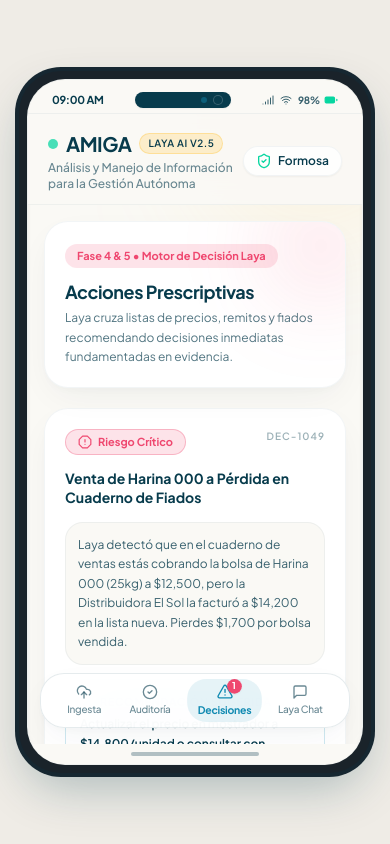
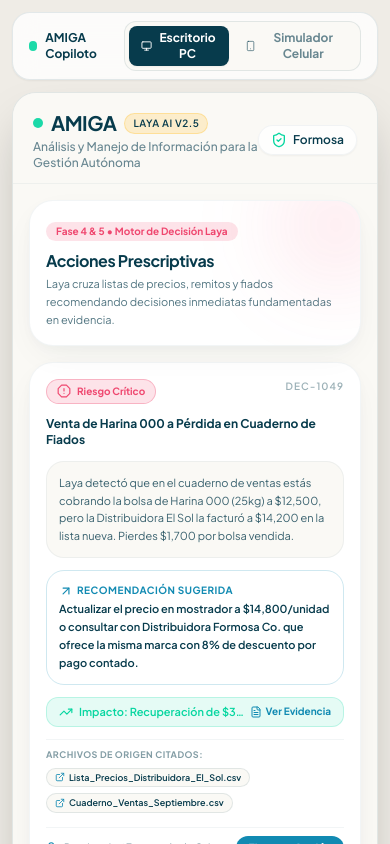
Before and after one commit to tinag1144/hackathon-amiga, a React (Vite) app in the folder frontend/: page / in a window 390 px wide. Shown: the top 844 px of the page. Built offline with nearby package versions, Linux system fonts and the light colour scheme.

Commit message:
feat: soporte dual de vista responsiva (Escritorio PC Fullscreen con Grid y Simulador de Smartphone)

```diff
--- a/frontend/src/components/Audit/DataAuditView.tsx
+++ b/frontend/src/components/Audit/DataAuditView.tsx
@@ -19,20 +19,20 @@ export const DataAuditView: React.FC<DataAuditViewProps> = ({ audits }) => {
   return (
     <div className="space-y-4 pb-20">
       {/* Editorial Header */}
-      <div className="bg-white rounded-3xl p-4 shadow-editorial border border-[#073b4c]/5">
+      <div className="bg-white rounded-3xl p-4 sm:p-5 shadow-editorial border border-[#073b4c]/5">
         <span className="inline-block px-2.5 py-0.5 bg-[#06d6a0]/20 text-[#073b4c] text-[10px] font-bold rounded-full mb-2">
           Fase 2 & 3 • Auditoría y Limpieza
         </span>
-        <h2 className="text-base font-bold text-[#073b4c] tracking-tight">
+        <h2 className="text-base sm:text-lg font-bold text-[#073b4c] tracking-tight">
           Calidad de Información
         </h2>
-        <p className="text-[11px] text-[#073b4c]/70 mt-0.5 leading-relaxed">
+        <p className="text-[11px] sm:text-xs text-[#073b4c]/70 mt-0.5 leading-relaxed max-w-2xl">
           AMIGA evalúa la frescura, imputa celdas vacías con valores promedio justos y aísla anomalías de precios.
         </p>
       </div>
 
       {/* Filter Tabs */}
-      <div className="flex items-center gap-1 bg-white p-1 rounded-2xl border border-[#073b4c]/5 shadow-sm text-[11px] font-semibold">
+      <div className="flex items-center gap-1 bg-white p-1 rounded-2xl border border-[#073b4c]/5 shadow-sm text-[11px] font-semibold max-w-md">
         <button
           onClick={() => setFilter('all')}
           className={`flex-1 py-1.5 px-2 rounded-xl transition-all ${
@@ -59,14 +59,15 @@ export const DataAuditView: React.FC<DataAuditViewProps> = ({ audits }) => {
         </button>
       </div>
 
-      {/* Tarjetas de Auditoría por Documento */}
-      <div className="space-y-3">
+      {/* Tarjetas de Auditoría por Documento (Grid 1 o 2 cols) */}
+      <div className="grid grid-cols-1 md:grid-cols-2 gap-3">
         {filteredAudits.map((audit) => (
           <div
             key={audit.asset_id}
             onClick={() => setSelectedAudit(audit)}
-            className="bg-white rounded-3xl p-4 shadow-editorial border border-[#073b4c]/5 hover:shadow-editorial-hover transition-all duration-200 cursor-pointer space-y-3"
+            className="bg-white rounded-3xl p-4 shadow-editorial border border-[#073b4c]/5 hover:shadow-editorial-hover transition-all duration-200 cursor-pointer flex flex-col justify-between space-y-3"
           >
+            <div className="space-y-2.5">
               <div className="flex items-start justify-between gap-2">
                 <div className="flex items-center gap-2.5 min-w-0 flex-1">
                   <div className="w-8 h-8 rounded-2xl bg-[#06d6a0]/15 flex items-center justify-center text-[#06d6a0] shrink-0">
@@ -119,13 +120,14 @@ export const DataAuditView: React.FC<DataAuditViewProps> = ({ audits }) => {
                 </div>
               )}
             </div>
+          </div>
         ))}
       </div>
 
       {/* Modal Inspector de Auditoría */}
       {selectedAudit && (
         <div className="fixed inset-0 z-50 bg-[#073b4c]/60 backdrop-blur-sm flex items-center justify-center p-4">
-          <div className="bg-white rounded-3xl p-4 max-w-xs w-full shadow-editorial border border-[#073b4c]/10 animate-in fade-in zoom-in duration-200">
+          <div className="bg-white rounded-3xl p-4 max-w-sm w-full shadow-editorial border border-[#073b4c]/10 animate-in fade-in zoom-in duration-200">
             <div className="flex items-center justify-between mb-2">
               <span className="text-[9px] font-bold uppercase tracking-wider text-[#06d6a0] bg-[#06d6a0]/15 px-2 py-0.5 rounded-full">
                 Diagnóstico de Limpieza (Fase 2)
--- a/frontend/src/components/Decisions/DecisionFeed.tsx
+++ b/frontend/src/components/Decisions/DecisionFeed.tsx
@@ -55,23 +55,23 @@ export const DecisionFeed: React.FC<DecisionFeedProps> = ({ decisions, onSelectC
   };
 
   return (
-    <div className="space-y-5 pb-24">
+    <div className="space-y-4 pb-20">
       {/* Editorial Header */}
-      <div className="bg-white rounded-3xl p-5 shadow-editorial border border-[#073b4c]/5 relative overflow-hidden">
+      <div className="bg-white rounded-3xl p-4 sm:p-6 shadow-editorial border border-[#073b4c]/5 relative overflow-hidden">
         <div className="absolute top-0 right-0 w-32 h-32 bg-[#ef476f]/10 rounded-full blur-2xl -mr-10 -mt-10" />
-        <span className="inline-block px-3 py-1 bg-[#ef476f]/15 text-[#ef476f] text-[11px] font-bold rounded-full mb-2.5">
+        <span className="inline-block px-2.5 py-0.5 bg-[#ef476f]/15 text-[#ef476f] text-[10px] font-bold rounded-full mb-2">
           Fase 4 & 5 • Motor de Decisión Laya
         </span>
-        <h2 className="text-lg font-bold text-[#073b4c] tracking-tight">
+        <h2 className="text-base sm:text-lg font-bold text-[#073b4c] tracking-tight">
           Acciones Prescriptivas
         </h2>
-        <p className="text-xs text-[#073b4c]/70 mt-0.5 leading-relaxed">
+        <p className="text-[11px] sm:text-xs text-[#073b4c]/70 mt-0.5 leading-relaxed max-w-2xl">
           Laya cruza listas de precios, remitos y fiados recomendando decisiones inmediatas fundamentadas en evidencia.
         </p>
       </div>
 
-      {/* Feed de Tarjetas Prescriptivas */}
-      <div className="space-y-4">
+      {/* Feed de Tarjetas Prescriptivas Grid (Mobile 1 col, Desktop 2 cols) */}
+      <div className="grid grid-cols-1 md:grid-cols-2 gap-4">
         {decisions.map((dec) => {
           const isResolved = !!resolvedIds[dec.id];
           const badge = getBadgeStyle(dec.nivel_alerta, isResolved);
@@ -80,13 +80,14 @@ export const DecisionFeed: React.FC<DecisionFeedProps> = ({ decisions, onSelectC
           return (
             <div
               key={dec.id}
-              className={`bg-white rounded-3xl p-5 shadow-editorial border transition-all duration-300 space-y-3.5 ${
+              className={`bg-white rounded-3xl p-4 sm:p-5 shadow-editorial border transition-all duration-300 flex flex-col justify-between space-y-3.5 ${
                 isResolved ? 'border-[#06d6a0]/40 bg-[#06d6a0]/5' : 'border-[#073b4c]/5 hover:shadow-editorial-hover'
               }`}
             >
+              <div className="space-y-3">
                 {/* Header de Alerta */}
                 <div className="flex items-start justify-between gap-3">
-                <span className={`inline-flex items-center gap-1.5 px-3 py-1 text-[11px] font-bold rounded-full border ${badge.bg} ${badge.text} ${badge.border}`}>
+                  <span className={`inline-flex items-center gap-1.5 px-2.5 py-1 text-[10px] font-bold rounded-full border ${badge.bg} ${badge.text} ${badge.border}`}>
                     <BadgeIcon className="w-3.5 h-3.5" />
                     {badge.label}
                   </span>
@@ -96,67 +97,68 @@ export const DecisionFeed: React.FC<DecisionFeedProps> = ({ decisions, onSelectC
                 </div>
 
                 {/* Título */}
-              <h3 className={`text-sm font-bold text-[#073b4c] leading-snug ${isResolved ? 'line-through opacity-70' : ''}`}>
+                <h3 className={`text-xs sm:text-sm font-bold text-[#073b4c] leading-snug ${isResolved ? 'line-through opacity-70' : ''}`}>
                   {dec.titulo}
                 </h3>
 
                 {/* Panorama Interpretado */}
-              <p className="text-xs text-[#073b4c]/80 leading-relaxed bg-[#FAF9F5] p-3 rounded-2xl border border-[#073b4c]/5">
+                <p className="text-[11px] text-[#073b4c]/80 leading-relaxed bg-[#FAF9F5] p-3 rounded-2xl border border-[#073b4c]/5">
                   {dec.descripcion_panorama}
                 </p>
 
                 {/* Recomendación Práctica */}
-              <div className="bg-[#118ab2]/8 p-3.5 rounded-2xl border border-[#118ab2]/20">
-                <h4 className="text-[11px] font-bold text-[#118ab2] uppercase tracking-wider mb-1 flex items-center gap-1.5">
+                <div className="bg-[#118ab2]/8 p-3 rounded-2xl border border-[#118ab2]/20">
+                  <h4 className="text-[10px] font-bold text-[#118ab2] uppercase tracking-wider mb-0.5 flex items-center gap-1">
                     <ArrowUpRight className="w-3.5 h-3.5 text-[#118ab2]" /> Recomendación Sugerida
                   </h4>
-                <p className="text-xs font-semibold text-[#073b4c] leading-relaxed">
+                  <p className="text-[11px] font-semibold text-[#073b4c] leading-relaxed">
                     {dec.recomendacion_practica}
                   </p>
                 </div>
 
                 {/* Impacto Estimado */}
-              <div className="flex items-center justify-between text-xs font-semibold text-[#06d6a0] bg-[#06d6a0]/10 px-3 py-2 rounded-xl border border-[#06d6a0]/20">
-                <div className="flex items-center gap-1.5">
-                  <TrendingUp className="w-4 h-4 shrink-0 text-[#06d6a0]" />
-                  <span>Impacto: {dec.impacto_estimado}</span>
+                <div className="flex items-center justify-between text-[11px] font-semibold text-[#06d6a0] bg-[#06d6a0]/10 px-3 py-1.5 rounded-xl border border-[#06d6a0]/20">
+                  <div className="flex items-center gap-1.5 min-w-0 flex-1">
+                    <TrendingUp className="w-3.5 h-3.5 shrink-0 text-[#06d6a0]" />
+                    <span className="truncate">Impacto: {dec.impacto_estimado}</span>
                   </div>
                   <button
                     onClick={() => setActiveEvidenceModal(dec)}
-                  className="text-[11px] font-bold text-[#118ab2] hover:underline flex items-center gap-1"
+                    className="shrink-0 text-[10px] font-bold text-[#118ab2] hover:underline flex items-center gap-1"
                   >
-                  <FileText className="w-3.5 h-3.5" /> Ver Evidencia
+                    <FileText className="w-3 h-3" /> Ver Evidencia
                   </button>
                 </div>
 
                 {/* Evidencia y Citas trazables */}
-              <div className="pt-2 border-t border-[#073b4c]/5 space-y-2">
-                <span className="text-[10px] font-bold text-[#073b4c]/50 uppercase tracking-wider block">
+                <div className="pt-2 border-t border-[#073b4c]/5 space-y-1.5">
+                  <span className="text-[9px] font-bold text-[#073b4c]/50 uppercase tracking-wider block">
                     Archivos de Origen Citados:
                   </span>
-                <div className="flex flex-wrap gap-2">
+                  <div className="flex flex-wrap gap-1.5">
                     {dec.archivos_citados.map((doc, idx) => (
                       <button
                         key={idx}
                         onClick={() => onSelectCitation && onSelectCitation(doc)}
-                      className="inline-flex items-center gap-1 text-[10px] font-semibold bg-[#FAF9F5] hover:bg-[#ffd166]/30 text-[#073b4c] px-2.5 py-1 rounded-xl border border-[#073b4c]/10 transition-colors shadow-chip"
+                        className="inline-flex items-center gap-1 text-[9px] font-semibold bg-[#FAF9F5] hover:bg-[#ffd166]/30 text-[#073b4c] px-2 py-0.5 rounded-xl border border-[#073b4c]/10 transition-colors"
                       >
-                      <ExternalLink className="w-3 h-3 text-[#118ab2]" />
+                        <ExternalLink className="w-2.5 h-2.5 text-[#118ab2]" />
                         {doc}
                       </button>
                     ))}
                   </div>
                 </div>
+              </div>
 
               {/* Botón interactivo de resolución */}
               <div className="pt-2 flex items-center justify-between gap-2 border-t border-[#073b4c]/5">
-                <div className="flex items-center gap-1 text-[11px] text-[#073b4c]/60 font-medium">
-                  <UserCheck className="w-3.5 h-3.5 text-[#118ab2]" /> {dec.responsable_accion}
+                <div className="flex items-center gap-1 text-[10px] text-[#073b4c]/60 font-medium truncate">
+                  <UserCheck className="w-3.5 h-3.5 text-[#118ab2] shrink-0" /> {dec.responsable_accion}
                 </div>
 
                 <button
                   onClick={() => toggleResolve(dec.id)}
-                  className={`px-3.5 py-1.5 rounded-xl text-xs font-bold transition-all shadow-sm flex items-center gap-1.5 ${
+                  className={`shrink-0 px-3 py-1 rounded-xl text-[11px] font-bold transition-all shadow-sm flex items-center gap-1 ${
                     isResolved
                       ? 'bg-[#06d6a0] text-white'
                       : 'bg-[#118ab2] hover:bg-[#073b4c] text-white'
@@ -179,7 +181,7 @@ export const DecisionFeed: React.FC<DecisionFeedProps> = ({ decisions, onSelectC
       {/* Modal de Evidencia Completa */}
       {activeEvidenceModal && (
         <div className="fixed inset-0 z-50 bg-[#073b4c]/60 backdrop-blur-sm flex items-center justify-center p-4">
-          <div className="bg-white rounded-3xl p-5 max-w-xs w-full shadow-editorial border border-[#073b4c]/10 animate-in fade-in zoom-in duration-200">
+          <div className="bg-white rounded-3xl p-5 max-w-sm w-full shadow-editorial border border-[#073b4c]/10 animate-in fade-in zoom-in duration-200">
             <div className="flex items-center justify-between mb-3">
               <span className="text-[10px] font-bold uppercase tracking-wider text-[#118ab2] bg-[#118ab2]/10 px-2.5 py-1 rounded-full">
                 Fundamentación por Evidencia
--- a/frontend/src/components/Ingestion/FileUploader.tsx
+++ b/frontend/src/components/Ingestion/FileUploader.tsx
@@ -36,15 +36,15 @@ export const FileUploader: React.FC<FileUploaderProps> = ({ assets, onUpload })
       )}
 
       {/* Intro Banner Editorial */}
-      <div className="bg-white rounded-3xl p-4 shadow-editorial border border-[#073b4c]/5 relative overflow-hidden">
+      <div className="bg-white rounded-3xl p-4 sm:p-5 shadow-editorial border border-[#073b4c]/5 relative overflow-hidden">
         <div className="absolute top-0 right-0 w-32 h-32 bg-[#ffd166]/15 rounded-full blur-2xl -mr-10 -mt-10" />
         <span className="inline-block px-2.5 py-0.5 bg-[#ffd166]/25 text-[#073b4c] text-[10px] font-bold rounded-full mb-2">
           Fase 1 • Centralización de Archivos
         </span>
-        <h2 className="text-base font-bold text-[#073b4c] tracking-tight">
+        <h2 className="text-base sm:text-lg font-bold text-[#073b4c] tracking-tight">
           El "Basurero" de Archivos
         </h2>
-        <p className="text-[11px] text-[#073b4c]/70 mt-0.5 leading-relaxed">
+        <p className="text-[11px] sm:text-xs text-[#073b4c]/70 mt-0.5 leading-relaxed max-w-2xl">
           Arrastrá todo lo que tengas suelto: PDFs de mayoristas, fotos de remitos, Excel o textos de WhatsApp.
         </p>
       </div>
@@ -62,7 +62,7 @@ export const FileUploader: React.FC<FileUploaderProps> = ({ assets, onUpload })
             showToast(`Documento '${f.name}' ingestado por Laya`);
           }
         }}
-        className={`block cursor-pointer bg-white rounded-3xl p-5 text-center transition-all duration-300 border-2 border-dashed shadow-editorial ${
+        className={`block cursor-pointer bg-white rounded-3xl p-5 sm:p-6 text-center transition-all duration-300 border-2 border-dashed shadow-editorial ${
           isDragging
             ? 'border-[#118ab2] bg-[#118ab2]/5 scale-[0.99]'
             : 'border-[#073b4c]/15 hover:border-[#118ab2]/50 hover:bg-[#FAF9F5]'
@@ -72,18 +72,18 @@ export const FileUploader: React.FC<FileUploaderProps> = ({ assets, onUpload })
         <div className="w-10 h-10 bg-[#118ab2]/10 rounded-2xl flex items-center justify-center mx-auto mb-2 text-[#118ab2]">
           <UploadCloud className="w-5 h-5" />
         </div>
-        <h3 className="text-xs font-bold text-[#073b4c]">
+        <h3 className="text-xs sm:text-sm font-bold text-[#073b4c]">
           Soltá tus documentos o tocá para explorar
         </h3>
-        <p className="text-[10px] text-[#073b4c]/50 mt-0.5">
+        <p className="text-[10px] sm:text-xs text-[#073b4c]/50 mt-0.5">
           PDFs, Excel (XLSX/CSV), notas de WhatsApp o imágenes
         </p>
-        <span className="inline-flex items-center gap-1.5 mt-2.5 text-[10px] font-bold text-[#118ab2] bg-[#118ab2]/10 px-3 py-1 rounded-full">
+        <span className="inline-flex items-center gap-1.5 mt-2.5 text-[10px] sm:text-xs font-bold text-[#118ab2] bg-[#118ab2]/10 px-3.5 py-1.5 rounded-full">
           Cargar nuevo documento <ArrowRight className="w-3 h-3" />
         </span>
       </label>
 
-      {/* Lista de Fuentes Ingeridas */}
+      {/* Lista de Fuentes Ingeridas (Grid 1 o 2 cols) */}
       <div>
         <div className="flex items-center justify-between mb-2 px-1">
           <h3 className="text-[10px] font-bold text-[#073b4c] uppercase tracking-wider">
@@ -94,12 +94,12 @@ export const FileUploader: React.FC<FileUploaderProps> = ({ assets, onUpload })
           </span>
         </div>
 
-        <div className="space-y-2.5">
+        <div className="grid grid-cols-1 md:grid-cols-2 gap-3">
           {assets.map((asset) => (
             <div
               key={asset.id}
               onClick={() => setSelectedAsset(asset)}
-              className="bg-white rounded-3xl p-3.5 shadow-editorial border border-[#073b4c]/5 hover:shadow-editorial-hover transition-all duration-200 cursor-pointer"
+              className="bg-white rounded-3xl p-3.5 shadow-editorial border border-[#073b4c]/5 hover:shadow-editorial-hover transition-all duration-200 cursor-pointer flex flex-col justify-between space-y-2.5"
             >
               <div className="flex items-center justify-between gap-2">
                 <div className="flex items-center gap-2.5 min-w-0 flex-1">
@@ -120,7 +120,7 @@ export const FileUploader: React.FC<FileUploaderProps> = ({ assets, onUpload })
               </div>
 
               {/* Taxonomía Asignada */}
-              <div className="mt-2 pt-2 border-t border-[#073b4c]/5 flex flex-wrap gap-1">
+              <div className="pt-2 border-t border-[#073b4c]/5 flex flex-wrap gap-1">
                 <span className="text-[9px] font-medium bg-[#073b4c]/5 text-[#073b4c] px-2 py-0.5 rounded-full flex items-center gap-1 truncate max-w-[170px]">
                   <Tag className="w-2.5 h-2.5 text-[#118ab2] shrink-0" /> {asset.fuente_informacion}
                 </span>
@@ -136,7 +136,7 @@ export const FileUploader: React.FC<FileUploaderProps> = ({ assets, onUpload })
       {/* Modal de Inspección de Archivo */}
       {selectedAsset && (
         <div className="fixed inset-0 z-50 bg-[#073b4c]/60 backdrop-blur-sm flex items-center justify-center p-4">
-          <div className="bg-white rounded-3xl p-5 max-w-xs w-full shadow-editorial border border-[#073b4c]/10 animate-in fade-in zoom-in duration-200">
+          <div className="bg-white rounded-3xl p-5 max-w-sm w-full shadow-editorial border border-[#073b4c]/10 animate-in fade-in zoom-in duration-200">
             <div className="flex items-center justify-between mb-3">
               <span className="text-[10px] font-bold uppercase tracking-wider text-[#118ab2] bg-[#118ab2]/10 px-2.5 py-1 rounded-full">
                 Inspección de Fuente (Fase 1)
--- a/frontend/src/components/Layout/BottomNav.tsx
+++ b/frontend/src/components/Layout/BottomNav.tsx
@@ -18,7 +18,7 @@ export const BottomNav: React.FC<BottomNavProps> = ({ activeTab, setActiveTab, d
   ];
 
   return (
-    <nav className="absolute bottom-4 left-3 right-3 z-40 bg-white/95 backdrop-blur-lg border border-[#073b4c]/10 px-3 py-1.5 rounded-3xl shadow-editorial">
+    <nav className="absolute bottom-3 left-3 right-3 sm:left-6 sm:right-6 z-40 bg-white/95 backdrop-blur-lg border border-[#073b4c]/10 px-3 py-1.5 rounded-3xl shadow-editorial max-w-lg mx-auto">
       <div className="flex justify-around items-center">
         {tabs.map((tab) => {
           const Icon = tab.icon;
@@ -28,21 +28,21 @@ export const BottomNav: React.FC<BottomNavProps> = ({ activeTab, setActiveTab, d
             <button
               key={tab.id}
               onClick={() => setActiveTab(tab.id)}
-              className={`relative flex flex-col items-center py-1 px-2.5 rounded-2xl transition-all duration-200 ${
+              className={`relative flex items-center gap-1.5 py-1.5 px-3 rounded-2xl transition-all duration-200 ${
                 isActive
-                  ? 'bg-[#118ab2]/10 text-[#118ab2] scale-105 font-bold'
-                  : 'text-[#073b4c]/60 hover:text-[#073b4c] font-medium'
+                  ? 'bg-[#118ab2] text-white font-bold shadow-sm'
+                  : 'text-[#073b4c]/70 hover:text-[#073b4c] hover:bg-[#073b4c]/5 font-medium'
               }`}
             >
-              <div className="relative">
-                <Icon className={`w-4 h-4 ${isActive ? 'text-[#118ab2]' : 'text-[#073b4c]/60'}`} />
+              <div className="relative flex items-center justify-center">
+                <Icon className="w-4 h-4 shrink-0" />
                 {tab.badge && tab.badge > 0 ? (
-                  <span className="absolute -top-1 -right-2 bg-[#ef476f] text-white text-[9px] font-bold w-3.5 h-3.5 rounded-full flex items-center justify-center shadow-sm">
+                  <span className="absolute -top-1.5 -right-2 bg-[#ef476f] text-white text-[9px] font-bold w-4 h-4 rounded-full flex items-center justify-center border border-white">
                     {tab.badge}
                   </span>
                 ) : null}
               </div>
-              <span className="text-[10px] mt-0.5 tracking-tight">{tab.label}</span>
+              <span className="text-xs tracking-tight">{tab.label}</span>
             </button>
           );
         })}
--- a/frontend/src/components/Layout/MobileContainer.tsx
+++ b/frontend/src/components/Layout/MobileContainer.tsx
@@ -1,26 +1,58 @@
-import React from 'react';
+import React, { useState } from 'react';
 import { StatusBar } from './StatusBar';
 import { HomeIndicator } from './HomeIndicator';
+import { Smartphone, Monitor } from 'lucide-react';
 
 interface MobileContainerProps {
   children: React.ReactNode;
 }
 
 export const MobileContainer: React.FC<MobileContainerProps> = ({ children }) => {
+  const [isPhoneMockup, setIsPhoneMockup] = useState(false);
+
   return (
-    <div className="min-h-screen bg-[#EFECE6] flex flex-col justify-center items-center py-4 px-3 selection:bg-[#118ab2] selection:text-white font-sans">
+    <div className="min-h-screen bg-[#EFECE6] flex flex-col justify-start items-center py-3 px-3 sm:px-6 selection:bg-[#118ab2] selection:text-white font-sans transition-all duration-300">
 
-      {/* Label superior de mockup */}
-      <div className="mb-2 text-center hidden sm:block">
-        <span className="text-[11px] font-bold uppercase tracking-widest text-[#073b4c]/60 bg-white/70 px-3.5 py-1 rounded-full border border-[#073b4c]/10 shadow-sm">
-          📱 AMIGA Copiloto • Formosa
-        </span>
+      {/* Bar superior de selección de vista (PC Fullscreen vs Teléfono) */}
+      <div className="mb-3 w-full max-w-5xl flex items-center justify-between bg-white/80 backdrop-blur-md px-4 py-2 rounded-2xl border border-[#073b4c]/10 shadow-sm">
+        <div className="flex items-center gap-2">
+          <span className="w-2.5 h-2.5 rounded-full bg-[#06d6a0] animate-pulse" />
+          <span className="text-xs font-bold text-[#073b4c]">AMIGA Copiloto</span>
+          <span className="text-[10px] text-[#073b4c]/50 hidden sm:inline">• Formosa</span>
         </div>
 
-      {/* Smartphone Outer Hardware Frame (Proporcion Equilibrada) */}
+        <div className="flex items-center gap-1 bg-[#FAF9F5] p-1 rounded-xl border border-[#073b4c]/10 text-xs font-bold">
+          <button
+            onClick={() => setIsPhoneMockup(false)}
+            className={`flex items-center gap-1.5 px-3 py-1 rounded-lg transition-all ${
+              !isPhoneMockup
+                ? 'bg-[#073b4c] text-white shadow-sm'
+                : 'text-[#073b4c]/60 hover:text-[#073b4c]'
+            }`}
+          >
+            <Monitor className="w-3.5 h-3.5" />
+            <span>Escritorio PC</span>
+          </button>
+
+          <button
+            onClick={() => setIsPhoneMockup(true)}
+            className={`flex items-center gap-1.5 px-3 py-1 rounded-lg transition-all ${
+              isPhoneMockup
+                ? 'bg-[#118ab2] text-white shadow-sm'
+                : 'text-[#073b4c]/60 hover:text-[#073b4c]'
+            }`}
+          >
+            <Smartphone className="w-3.5 h-3.5" />
+            <span>Simulador Celular</span>
+          </button>
+        </div>
+      </div>
+
+      {/* RENDER MODO 1: SIMULADOR DE CELULAR CENTRADO */}
+      {isPhoneMockup ? (
         <div className="relative w-full max-w-[360px] h-[710px] max-h-[86vh] bg-[#1a232a] rounded-[46px] p-[8px] shadow-[0_20px_50px_-12px_rgba(7,59,76,0.3)] border-4 border-[#073b4c]/20 flex flex-col overflow-hidden transition-all duration-300">
 
-        {/* Hardware side buttons simulation */}
+          {/* Side hardware buttons */}
           <div className="absolute -left-[14px] top-20 w-[4px] h-8 bg-[#073b4c] rounded-l-md" />
           <div className="absolute -left-[14px] top-32 w-[4px] h-10 bg-[#073b4c] rounded-l-md" />
           <div className="absolute -right-[14px] top-24 w-[4px] h-12 bg-[#073b4c] rounded-r-md" />
@@ -28,19 +60,20 @@ export const MobileContainer: React.FC<MobileContainerProps> = ({ children }) =>
           {/* Inner Phone Screen */}
           <div className="w-full h-full bg-[#FAF9F5] rounded-[38px] flex flex-col relative overflow-hidden shadow-inner border border-[#073b4c]/5">
             <StatusBar />
-
-          {/* Decorative subtle background blobs */}
-          <div className="absolute top-0 right-0 w-56 h-56 bg-[#ffd166]/15 rounded-full blur-3xl pointer-events-none -mr-16 -mt-16" />
-          <div className="absolute bottom-16 left-0 w-60 h-60 bg-[#118ab2]/8 rounded-full blur-3xl pointer-events-none -ml-20" />
-
-          {/* Screen Content */}
             <div className="flex-1 flex flex-col overflow-hidden relative">
               {children}
             </div>
-
             <HomeIndicator />
           </div>
         </div>
+      ) : (
+        /* RENDER MODO 2: PANTALLA COMPLETA RESPONSIVE (DESKTOP & MOBILE AUTO) */
+        <div className="w-full max-w-5xl bg-[#FAF9F5] rounded-3xl sm:rounded-4xl shadow-2xl border border-[#073b4c]/10 flex flex-col relative overflow-hidden min-h-[82vh] transition-all duration-300">
+          <div className="flex-1 flex flex-col relative overflow-hidden">
+            {children}
+          </div>
+        </div>
+      )}
     </div>
   );
 };
```
Lines whose indentation alone changed are shown as unchanged.
